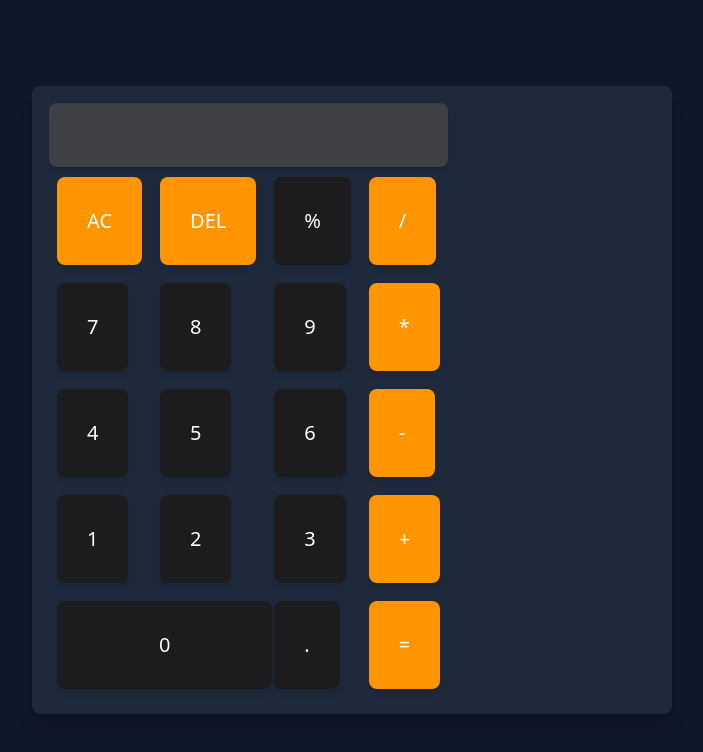
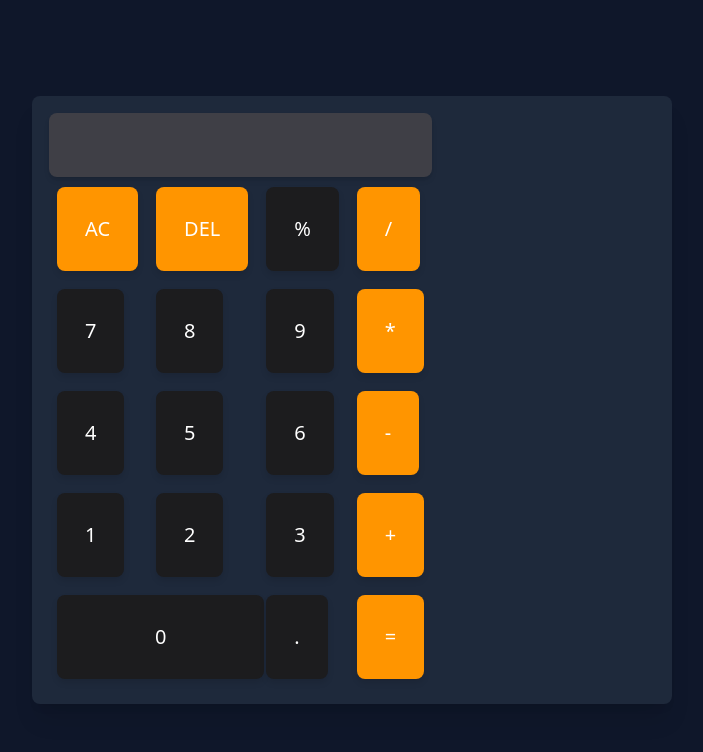
Before and after one commit to Mohit13333/tailwind-calculator, a website: page index.html in a window 1280 px wide. Shown: the whole page, without its empty margins (288-991 px from the left). Drawn offline with Linux system fonts and the light colour scheme.

Commit message:
Add files via upload

```diff
--- a/index.html
+++ b/index.html
@@ -55,37 +55,37 @@
         <table class="calc w-full h-full grid grid-cols-4 gap-2">
             <tr>
                 <td colspan="4">
-                    <input id="display" type="text" class="w-full text-right bg-zinc-700 text-white p-4 rounded-lg shadow-md h-16 text-3xl" readonly />
+                    <input id="display" type="text" class="w-full text-left bg-zinc-700 text-white p-4 rounded-lg shadow-md h-16 text-3xl" readonly />
                 </td>
             </tr>
             <tr>
-                <td><input class="button button-orange cursor-pointer p-[30px] m-[8px] text-white rounded-lg text-xl" type="button" value="AC" id="clearDisplay" /></td>
-                <td><input class="button button-orange cursor-pointer p-[30px] m-[8px] text-white rounded-lg text-xl" type="button" value="DEL" id="deleteDisplay" /></td>
-                <td><input class="button button-dark cursor-pointer p-[30px] m-[8px] text-white rounded-lg text-xl" type="button" value="%" id="percentBtn" /></td>
-                <td><input class="button button-orange cursor-pointer p-[30px] m-[8px] text-white rounded-lg text-xl" type="button" value="/" id="divideBtn" /></td>
+                <td><input class="button button-orange cursor-pointer p-[28px] m-[8px] text-white rounded-lg text-xl" type="button" value="AC" id="clearDisplay" /></td>
+                <td><input class="button button-orange cursor-pointer p-[28px] m-[8px] text-white rounded-lg text-xl" type="button" value="DEL" id="deleteDisplay" /></td>
+                <td><input class="button button-dark cursor-pointer p-[28px] m-[8px] text-white rounded-lg text-xl" type="button" value="%" id="percentBtn" /></td>
+                <td><input class="button button-orange cursor-pointer p-[28px] m-[8px] text-white rounded-lg text-xl" type="button" value="/" id="divideBtn" /></td>
             </tr>
             <tr>
-                <td><input class="button button-dark cursor-pointer p-[30px] m-[8px] text-white rounded-lg text-xl" type="button" value="7" id="sevenBtn" /></td>
-                <td><input class="button button-dark cursor-pointer p-[30px] m-[8px] text-white rounded-lg text-xl" type="button" value="8" id="eightBtn" /></td>
-                <td><input class="button button-dark cursor-pointer p-[30px] m-[8px] text-white rounded-lg text-xl" type="button" value="9" id="nineBtn" /></td>
-                <td><input class="button button-orange cursor-pointer p-[30px] m-[8px] text-white rounded-lg text-xl" type="button" value="*" id="multiplyBtn" /></td>
+                <td><input class="button button-dark cursor-pointer p-[28px] m-[8px] text-white rounded-lg text-xl" type="button" value="7" id="sevenBtn" /></td>
+                <td><input class="button button-dark cursor-pointer p-[28px] m-[8px] text-white rounded-lg text-xl" type="button" value="8" id="eightBtn" /></td>
+                <td><input class="button button-dark cursor-pointer p-[28px] m-[8px] text-white rounded-lg text-xl" type="button" value="9" id="nineBtn" /></td>
+                <td><input class="button button-orange cursor-pointer p-[28px] m-[8px] text-white rounded-lg text-xl" type="button" value="*" id="multiplyBtn" /></td>
             </tr>
             <tr>
-                <td><input class="button button-dark cursor-pointer p-[30px] m-[8px] text-white rounded-lg text-xl" type="button" value="4" id="fourBtn" /></td>
-                <td><input class="button button-dark cursor-pointer p-[30px] m-[8px] text-white rounded-lg text-xl" type="button" value="5" id="fiveBtn" /></td>
-                <td><input class="button button-dark cursor-pointer p-[30px] m-[8px] text-white rounded-lg text-xl" type="button" value="6" id="sixBtn" /></td>
-                <td><input class="button button-orange cursor-pointer p-[30px] m-[8px] text-white rounded-lg text-xl" type="button" value="-" id="subtractBtn" /></td>
+                <td><input class="button button-dark cursor-pointer p-[28px] m-[8px] text-white rounded-lg text-xl" type="button" value="4" id="fourBtn" /></td>
+                <td><input class="button button-dark cursor-pointer p-[28px] m-[8px] text-white rounded-lg text-xl" type="button" value="5" id="fiveBtn" /></td>
+                <td><input class="button button-dark cursor-pointer p-[28px] m-[8px] text-white rounded-lg text-xl" type="button" value="6" id="sixBtn" /></td>
+                <td><input class="button button-orange cursor-pointer p-[28px] m-[8px] text-white rounded-lg text-xl" type="button" value="-" id="subtractBtn" /></td>
             </tr>
             <tr>
-                <td><input class="button button-dark cursor-pointer p-[30px] m-[8px] text-white rounded-lg text-xl" type="button" value="1" id="oneBtn" /></td>
-                <td><input class="button button-dark cursor-pointer p-[30px] m-[8px] text-white rounded-lg text-xl" type="button" value="2" id="twoBtn" /></td>
-                <td><input class="button button-dark cursor-pointer p-[30px] m-[8px] text-white rounded-lg text-xl" type="button" value="3" id="threeBtn" /></td>
-                <td><input class="button button-orange cursor-pointer p-[30px] m-[8px] text-white rounded-lg text-xl" type="button" value="+" id="addBtn" /></td>
+                <td><input class="button button-dark cursor-pointer p-[28px] m-[8px] text-white rounded-lg text-xl" type="button" value="1" id="oneBtn" /></td>
+                <td><input class="button button-dark cursor-pointer p-[28px] m-[8px] text-white rounded-lg text-xl" type="button" value="2" id="twoBtn" /></td>
+                <td><input class="button button-dark cursor-pointer p-[28px] m-[8px] text-white rounded-lg text-xl" type="button" value="3" id="threeBtn" /></td>
+                <td><input class="button button-orange cursor-pointer p-[28px] m-[8px] text-white rounded-lg text-xl" type="button" value="+" id="addBtn" /></td>
             </tr>
             <tr>
-                <td colspan="2"><input class="button button-dark cursor-pointer w-full p-[30px] m-[8px] text-white rounded-lg text-xl" type="button" value="0" id="zeroBtn" /></td>
-                <td><input class="button button-dark cursor-pointer p-[30px] m-[8px] text-white rounded-lg text-xl" type="button" value="." id="dotBtn" /></td>
-                <td><input class="button button-orange cursor-pointer p-[30px] m-[8px] text-white rounded-lg text-xl" type="button" value="=" id="equalBtn" /></td>
+                <td colspan="2"><input class="button button-dark cursor-pointer w-full p-[28px] m-[8px] text-white rounded-lg text-xl" type="button" value="0" id="zeroBtn" /></td>
+                <td><input class="button button-dark cursor-pointer p-[28px] m-[8px] text-white rounded-lg text-xl" type="button" value="." id="dotBtn" /></td>
+                <td><input class="button button-orange cursor-pointer p-[28px] m-[8px] text-white rounded-lg text-xl" type="button" value="=" id="equalBtn" /></td>
             </tr>
         </table>
     </div>
```
Also changed, not shown: output.css.
